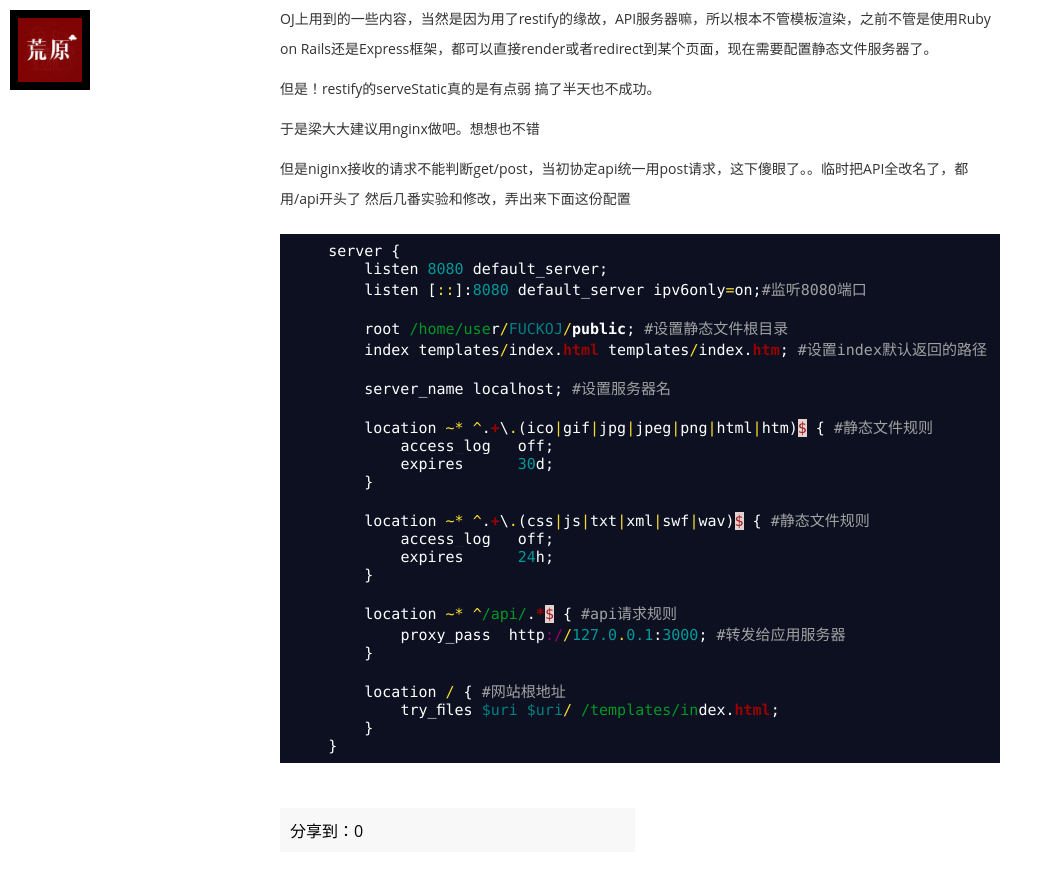
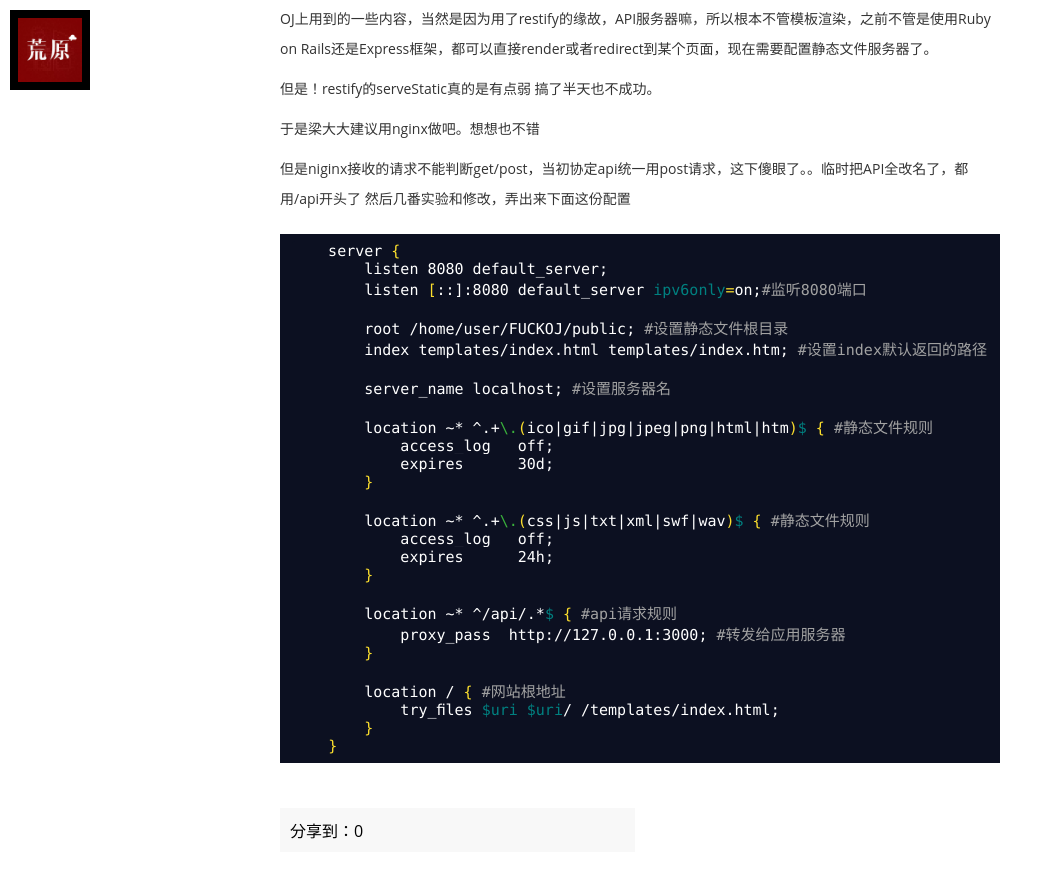
Before and after one commit to wcqblog/wcqblog.github.io, a Jekyll site: the page built from _posts/2015-03-24-nginx-static-config.markdown, in a window 1280 px wide and 900 px high, scrolled down 1129 px. Shown: the top 878 px of the window, without its empty margins (0-1053 px from the left). Built offline with Jekyll 4.4.1, drawn with Linux system fonts in a browser that asks for light colours; nearby versions of some CDN libraries; some web fonts are replaced; Markdown is read by kramdown in place of the engine named in the settings; comment, search, counter and statistics services are not loaded.

Commit message:
Update 2015-03-24-nginx-static-config.markdown

````diff
--- a/_posts/2015-03-24-nginx-static-config.markdown
+++ b/_posts/2015-03-24-nginx-static-config.markdown
@@ -23,7 +23,7 @@ OJ上用到的一些内容，当然是因为用了restify的缘故，API服务
 
 
 
-``` ruby
+``` shell
     server {
         listen 8080 default_server;
         listen [::]:8080 default_server ipv6only=on;#监听8080端口
````
Also changed, not shown: other parts of _posts/2015-03-24-nginx-static-config.markdown (+1 -1 lines).
